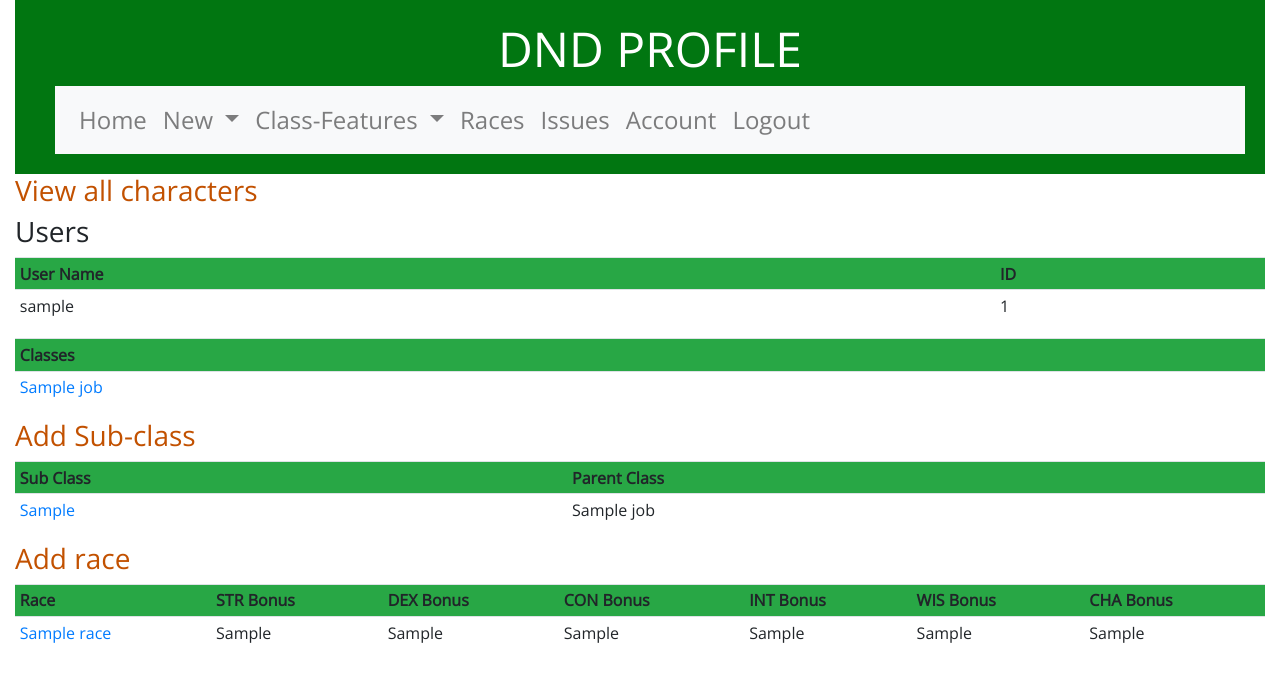
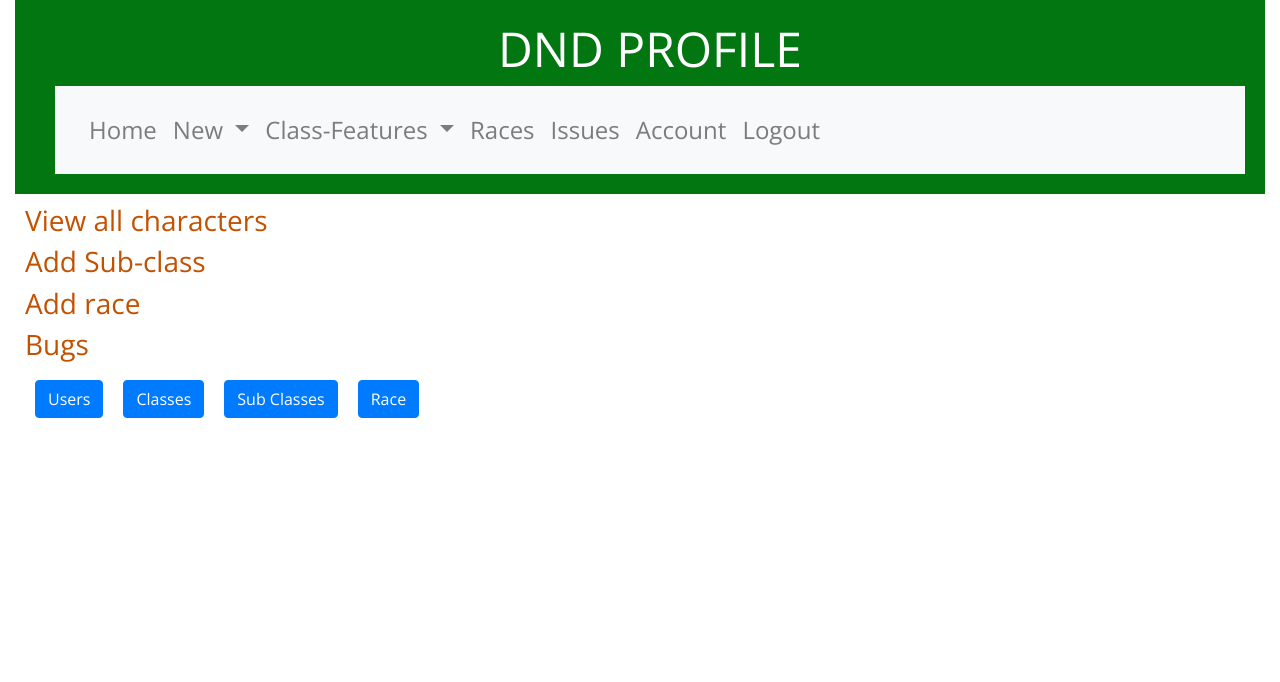
Before and after one commit to dmrobbin/flask_dnd, a Flask app: template templates/command.html in a window 1280 px wide. Shown: the top 682 px of the page. Run offline with Flask 2, Linux system fonts and the light colour scheme; the template is opened without the code that fills it: most values are stand-ins (such as "Sample title", 1, 10 or a date in 2020); parts of the project's set-up code (start-up, migrations or seed data) failed here and were passed over; some libraries are stand-ins or nearby versions.

Commit message:
Updated Command Console

```diff
--- a/templates/command.html
+++ b/templates/command.html
@@ -1,8 +1,31 @@
 {% extends 'base.html' %}
 
 {% block content %}
+<style>
+    .card{
+      margin:15px;
+      float:left;
+      width:auto;
+      height:auto;
+	}
+	div{
+		padding: 10
+	}
+</style>
 <h3><a href="/admin">View all characters</a></h3>
-<h3>Users</h3>
+<h3><a href="/add_sub"> Add Sub-class</a></h3>
+<h3><a href="/add_race"> Add race</a></h3>
+<h3><a href="/bugs">Bugs</a></h3>
+
+<div style="float:left;">
+
+<p>
+  <button class="btn btn-primary" type="button" data-toggle="collapse" data-target="#collapseUsers" aria-expanded="false" aria-controls="collapseUsers">
+    Users
+  </button>
+</p>
+<div class="collapse" id="collapseUsers">
+  <div class="card card-body">
 	 <table class="table table-sm">
 		<tr class ="bg-success">
 			<th>
@@ -20,7 +43,19 @@
 
 	{%endfor%}
 	</table>
+  </div>
+</div>
 
+</div>
+<div style="float:left;">
+
+<p>
+  <button class="btn btn-primary" type="button" data-toggle="collapse" data-target="#collapseClasses" aria-expanded="false" aria-controls="collapseClasses">
+    Classes
+  </button>
+</p>
+<div class="collapse" id="collapseClasses">
+  <div class="card card-body">
 	<table class="table table-sm">
 		<tr class="bg-success">
 			<th>Classes</th>
@@ -29,7 +64,19 @@
 			<tr><td><a href="edit_class/{{feat.JOB}}">{{feat.JOB}}</a></td></tr>
 		{%endfor%}
 	</table>
-<h3><a href="/add_sub"> Add Sub-class</a></h3>
+  </div>
+</div>
+
+</div>
+<div style="float:left;">
+
+<p>
+  <button class="btn btn-primary" type="button" data-toggle="collapse" data-target="#collapseSubClasses" aria-expanded="false" aria-controls="collapseSubClasses">
+    Sub Classes
+  </button>
+</p>
+<div class="collapse" id="collapseSubClasses">
+  <div class="card card-body">
 	<table class="table table-sm">
 		<tr class="bg-success">
 			<th>
@@ -51,7 +98,19 @@
 		</tr>
 		{%endfor%}
 	</table>
-<h3><a href="/add_race"> Add race</a></h3>
+  </div>
+</div>
+
+</div>
+<div style="float:left;">
+
+<p>
+  <button class="btn btn-primary" type="button" data-toggle="collapse" data-target="#collapseRace" aria-expanded="false" aria-controls="collapseRace">
+    Race
+  </button>
+</p>
+<div class="collapse" id="collapseRace">
+  <div class="card card-body">
 	<table class="table table-sm">
 		<tr class="bg-success">
 			<th>
@@ -102,5 +161,9 @@
 		</tr>
 		{%endfor%}
 	</table>
+  </div>
+</div>
+
+</div>
 
 {% endblock %}
```
Lines whose indentation alone changed are shown as unchanged.
